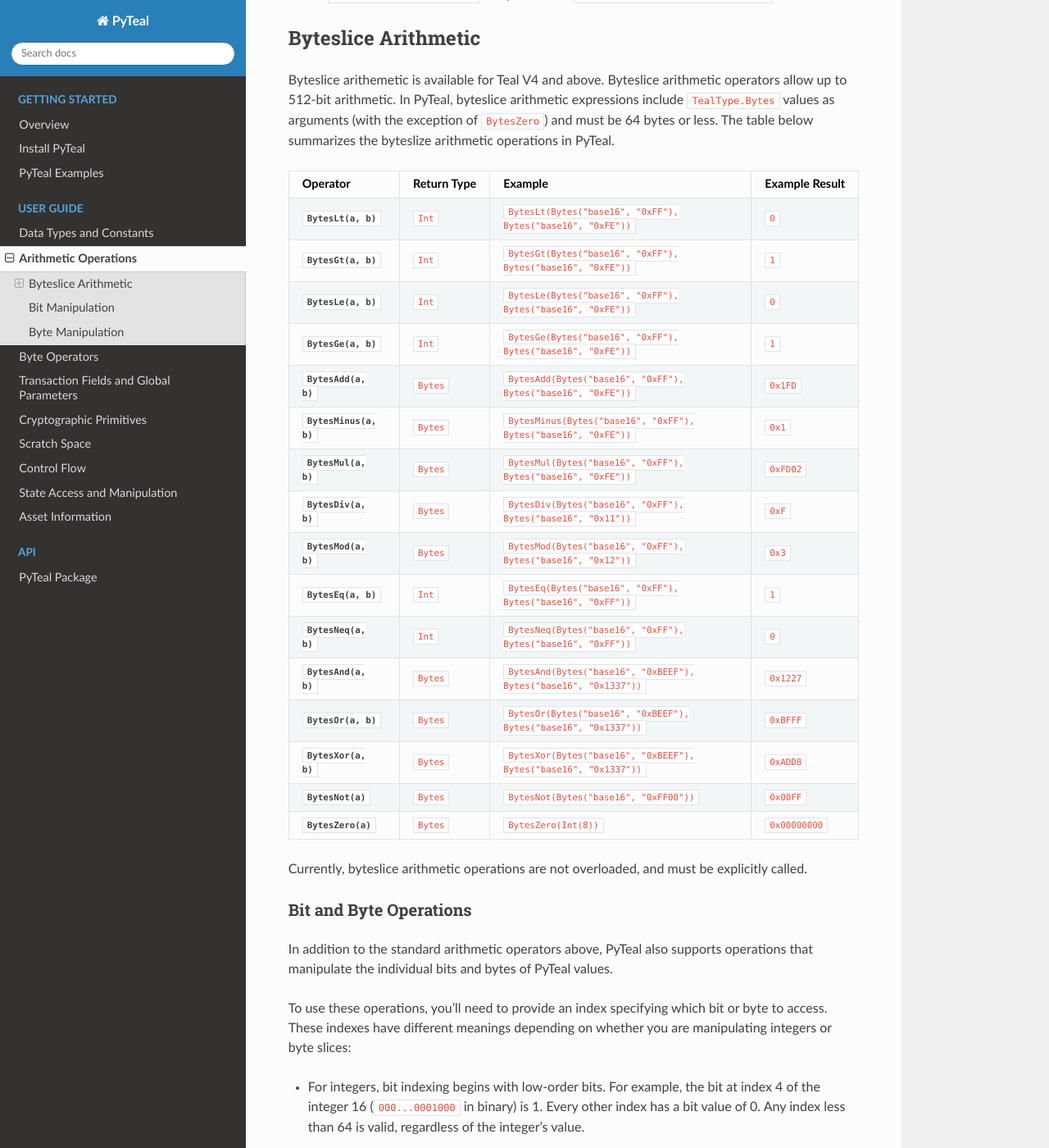
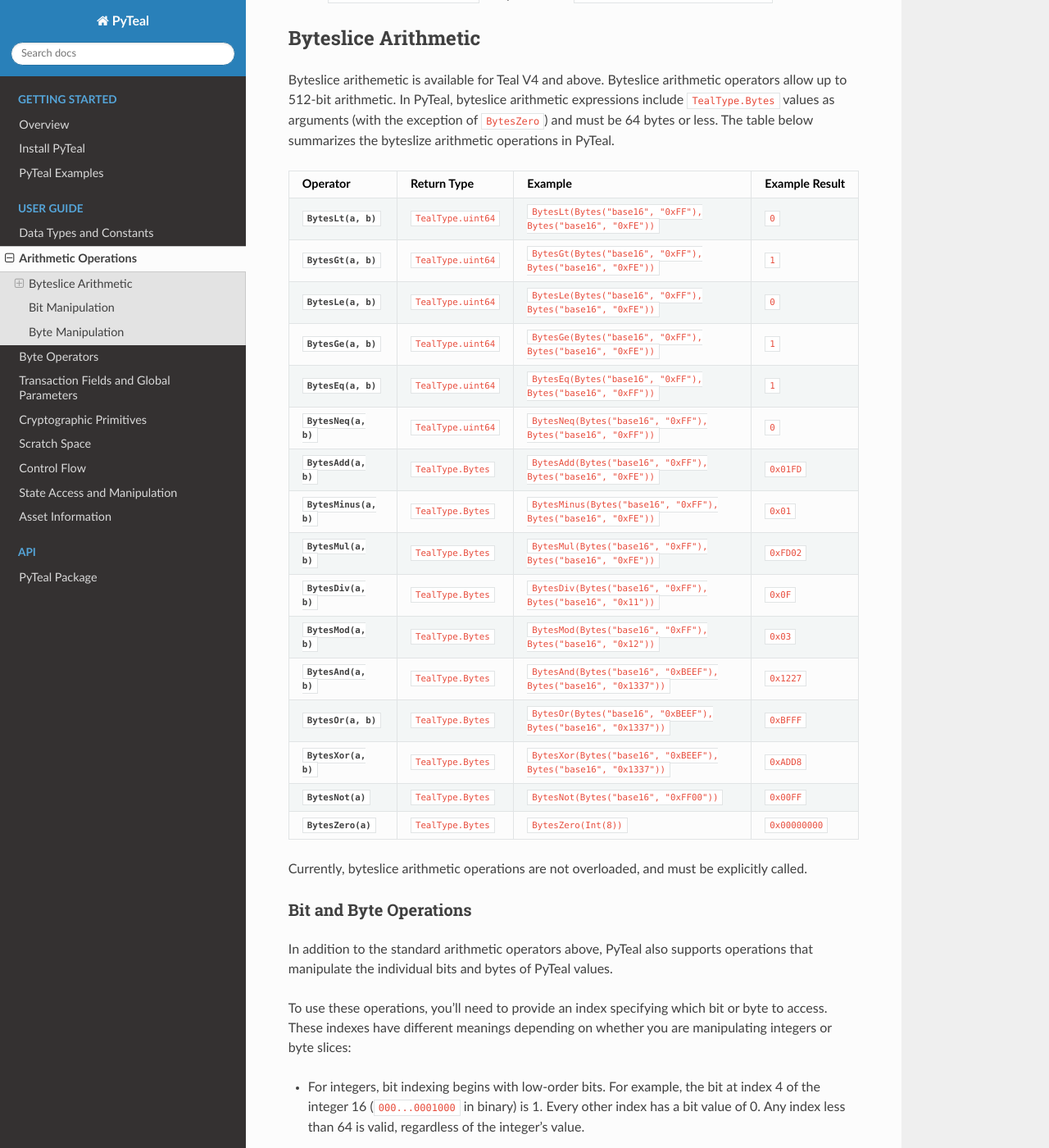
Before and after one commit to algorand/pyteal, a Sphinx documentation site: the page built from docs/arithmetic_expression.rst, in a window 1280 px wide and 1400 px high, scrolled down 1265 px. Shown: the whole window at 82% size. Built offline with Sphinx 7.4.7 and the Read the Docs theme 2.0.0, drawn with Linux system fonts in a browser that asks for light colours; pages that are not in the unit, such as notebooks, are missing from menus.

Commit message:
CFix bytestring padding and change docs

```diff
--- a/docs/arithmetic_expression.rst
+++ b/docs/arithmetic_expression.rst
@@ -55,26 +55,26 @@ In PyTeal, byteslice arithmetic expressions include
 and must be 64 bytes or less.
 The table below summarizes the byteslize arithmetic operations in PyTeal.
 
-======================================= ============= ====================================================================== ==================
-Operator                                Return Type   Example                                                                Example Result
-======================================= ============= ====================================================================== ==================
-:any:`BytesLt(a, b) <BytesLt>`          :code:`Int`   :code:`BytesLt(Bytes("base16", "0xFF"), Bytes("base16", "0xFE"))`      :code:`0`
-:any:`BytesGt(a, b) <BytesGt>`          :code:`Int`   :code:`BytesGt(Bytes("base16", "0xFF"), Bytes("base16", "0xFE"))`      :code:`1`
-:any:`BytesLe(a, b) <BytesLe>`          :code:`Int`   :code:`BytesLe(Bytes("base16", "0xFF"), Bytes("base16", "0xFE"))`      :code:`0`
-:any:`BytesGe(a, b) <BytesGe>`          :code:`Int`   :code:`BytesGe(Bytes("base16", "0xFF"), Bytes("base16", "0xFE"))`      :code:`1`
-:any:`BytesAdd(a, b) <BytesAdd>`        :code:`Bytes` :code:`BytesAdd(Bytes("base16", "0xFF"), Bytes("base16", "0xFE"))`     :code:`0x1FD`
-:any:`BytesMinus(a, b) <BytesMinus>`    :code:`Bytes` :code:`BytesMinus(Bytes("base16", "0xFF"), Bytes("base16", "0xFE"))`   :code:`0x1`
-:any:`BytesMul(a, b) <BytesMul>`        :code:`Bytes` :code:`BytesMul(Bytes("base16", "0xFF"), Bytes("base16", "0xFE"))`     :code:`0xFD02`
-:any:`BytesDiv(a, b) <BytesDiv>`        :code:`Bytes` :code:`BytesDiv(Bytes("base16", "0xFF"), Bytes("base16", "0x11"))`     :code:`0xF`
-:any:`BytesMod(a, b) <BytesMod>`        :code:`Bytes` :code:`BytesMod(Bytes("base16", "0xFF"), Bytes("base16", "0x12"))`     :code:`0x3`
-:any:`BytesEq(a, b) <BytesEq>`          :code:`Int`   :code:`BytesEq(Bytes("base16", "0xFF"), Bytes("base16", "0xFF"))`      :code:`1`
-:any:`BytesNeq(a, b) <BytesNeq>`        :code:`Int`   :code:`BytesNeq(Bytes("base16", "0xFF"), Bytes("base16", "0xFF"))`     :code:`0`
-:any:`BytesAnd(a, b) <pyteal.BytesAnd>` :code:`Bytes` :code:`BytesAnd(Bytes("base16", "0xBEEF"), Bytes("base16", "0x1337"))` :code:`0x1227`
-:any:`BytesOr(a, b) <pyteal.BytesOr>`   :code:`Bytes` :code:`BytesOr(Bytes("base16", "0xBEEF"), Bytes("base16", "0x1337"))`  :code:`0xBFFF`
-:any:`BytesXor(a, b) <pyteal.BytesXor>` :code:`Bytes` :code:`BytesXor(Bytes("base16", "0xBEEF"), Bytes("base16", "0x1337"))` :code:`0xADD8`
-:any:`BytesNot(a) <pyteal.BytesNot>`    :code:`Bytes` :code:`BytesNot(Bytes("base16", "0xFF00"))`                            :code:`0x00FF`
-:any:`BytesZero(a) <pyteal.BytesZero>`  :code:`Bytes` :code:`BytesZero(Int(8))`                                              :code:`0x00000000`
-======================================= ============= ====================================================================== ==================
+======================================= ======================= ====================================================================== ==================
+Operator                                Return Type             Example                                                                Example Result
+======================================= ======================= ====================================================================== ==================
+:any:`BytesLt(a, b) <BytesLt>`          :code:`TealType.uint64` :code:`BytesLt(Bytes("base16", "0xFF"), Bytes("base16", "0xFE"))`      :code:`0`
+:any:`BytesGt(a, b) <BytesGt>`          :code:`TealType.uint64` :code:`BytesGt(Bytes("base16", "0xFF"), Bytes("base16", "0xFE"))`      :code:`1`
+:any:`BytesLe(a, b) <BytesLe>`          :code:`TealType.uint64` :code:`BytesLe(Bytes("base16", "0xFF"), Bytes("base16", "0xFE"))`      :code:`0`
+:any:`BytesGe(a, b) <BytesGe>`          :code:`TealType.uint64` :code:`BytesGe(Bytes("base16", "0xFF"), Bytes("base16", "0xFE"))`      :code:`1`
+:any:`BytesEq(a, b) <BytesEq>`          :code:`TealType.uint64` :code:`BytesEq(Bytes("base16", "0xFF"), Bytes("base16", "0xFF"))`      :code:`1`
+:any:`BytesNeq(a, b) <BytesNeq>`        :code:`TealType.uint64` :code:`BytesNeq(Bytes("base16", "0xFF"), Bytes("base16", "0xFF"))`     :code:`0`
+:any:`BytesAdd(a, b) <BytesAdd>`        :code:`TealType.Bytes`  :code:`BytesAdd(Bytes("base16", "0xFF"), Bytes("base16", "0xFE"))`     :code:`0x01FD`
+:any:`BytesMinus(a, b) <BytesMinus>`    :code:`TealType.Bytes`  :code:`BytesMinus(Bytes("base16", "0xFF"), Bytes("base16", "0xFE"))`   :code:`0x01`
+:any:`BytesMul(a, b) <BytesMul>`        :code:`TealType.Bytes`  :code:`BytesMul(Bytes("base16", "0xFF"), Bytes("base16", "0xFE"))`     :code:`0xFD02`
+:any:`BytesDiv(a, b) <BytesDiv>`        :code:`TealType.Bytes`  :code:`BytesDiv(Bytes("base16", "0xFF"), Bytes("base16", "0x11"))`     :code:`0x0F`
+:any:`BytesMod(a, b) <BytesMod>`        :code:`TealType.Bytes`  :code:`BytesMod(Bytes("base16", "0xFF"), Bytes("base16", "0x12"))`     :code:`0x03`
+:any:`BytesAnd(a, b) <pyteal.BytesAnd>` :code:`TealType.Bytes`  :code:`BytesAnd(Bytes("base16", "0xBEEF"), Bytes("base16", "0x1337"))` :code:`0x1227`
+:any:`BytesOr(a, b) <pyteal.BytesOr>`   :code:`TealType.Bytes`  :code:`BytesOr(Bytes("base16", "0xBEEF"), Bytes("base16", "0x1337"))`  :code:`0xBFFF`
+:any:`BytesXor(a, b) <pyteal.BytesXor>` :code:`TealType.Bytes`  :code:`BytesXor(Bytes("base16", "0xBEEF"), Bytes("base16", "0x1337"))` :code:`0xADD8`
+:any:`BytesNot(a) <pyteal.BytesNot>`    :code:`TealType.Bytes`  :code:`BytesNot(Bytes("base16", "0xFF00"))`                            :code:`0x00FF`
+:any:`BytesZero(a) <pyteal.BytesZero>`  :code:`TealType.Bytes`  :code:`BytesZero(Int(8))`                                              :code:`0x00000000`
+======================================= ======================= ====================================================================== ==================
 
 Currently, byteslice arithmetic operations are not overloaded, and must be explicitly called.
 
```
